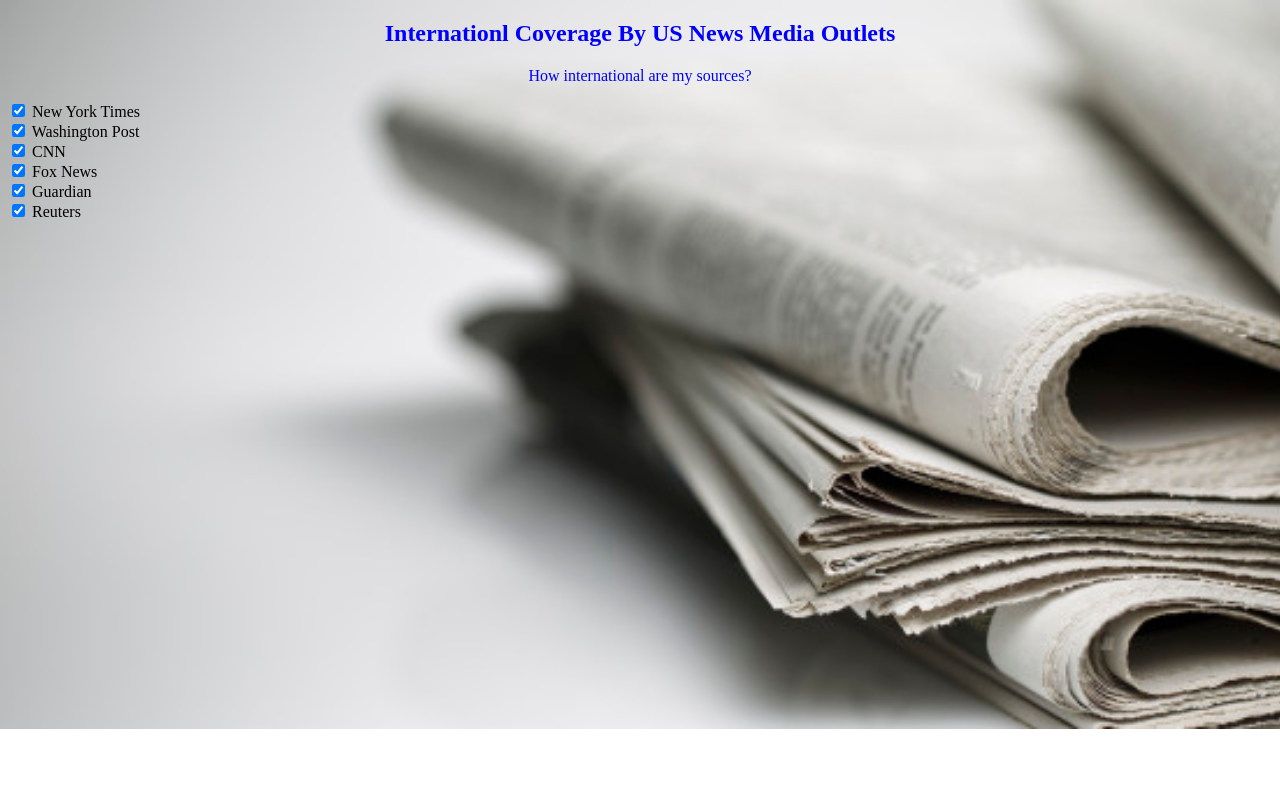
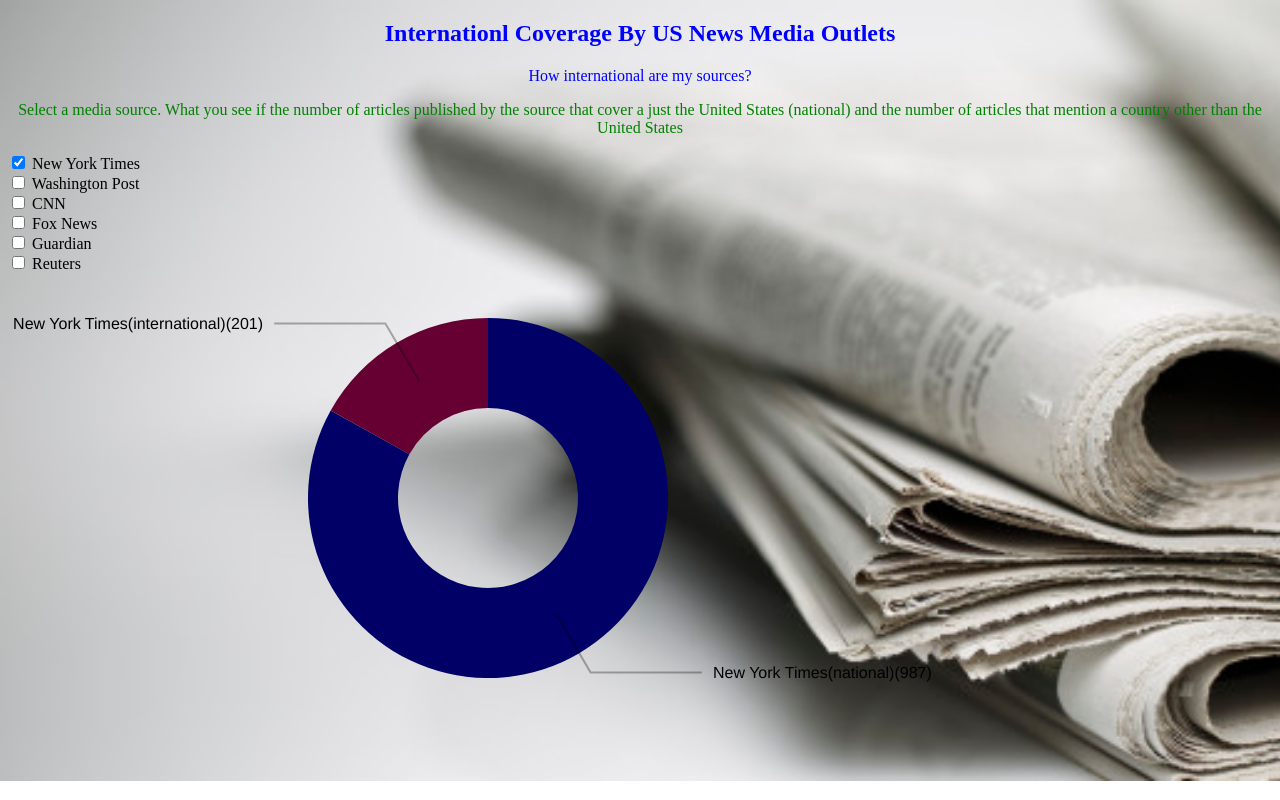
Before and after one commit to tshaffar/Media, a plain HTML site: page index.html in a window 1280 px wide. Drawn offline with nearby package versions, Linux system fonts and the light colour scheme; files whose address does not match are found by name.

Commit message:
Update index.html

```diff
--- a/index.html
+++ b/index.html
@@ -20,6 +20,8 @@ body  {
   top: 10x;
   right: 20x;
   position: relative;
+  align-items: center;
+  justify-content: center;
 }
 
 svg {
@@ -45,15 +47,16 @@ polyline{
 <div id="my_header">
 		<h2><font color="blue"><center>Internationl Coverage By US News Media Outlets</center></font></h2>
         <p><font color="blue"><center>How international are my sources?</center></font></p>
+		<p><font color="green"><center>Select a media source.  What you see if the number of articles published by the source that cover a just the United States (national) and the number of articles that mention a country other than the United States</center></font></p>
 
 <!-- Chcek Boxes -->
 	<div id="my_media_check_boxes">
-		<input type="checkbox" name="media" id="New York Times"   checked  onchange = "onMediaCheckBoxChange(this)" > New York Times<br>
-		<input type="checkbox" name="media" id="Washington Post" checked  onchange = "onMediaCheckBoxChange(this)" > Washington Post <br>
-		<input type="checkbox" name="media" id="CNN" checked  onchange = "onMediaCheckBoxChange(this)" > CNN <br>
-		<input type="checkbox" name="media" id="Fox News" checked  onchange = "onMediaCheckBoxChange(this)" > Fox News <br>
-		<input type="checkbox" name="media" id="Guardian" checked  onchange = "onMediaCheckBoxChange(this)" > Guardian <br>
-		<input type="checkbox" name="media" id="Reuters" checked  onchange = "onMediaCheckBoxChange(this)" > Reuters <br>
+		<input type="checkbox" name="media" id="New York Times"    checked  onchange = "onMediaCheckBoxChange(this)" > New York Times<br>
+		<input type="checkbox" name="media" id="Washington Post"            onchange = "onMediaCheckBoxChange(this)" > Washington Post <br>
+		<input type="checkbox" name="media" id="CNN"                        onchange = "onMediaCheckBoxChange(this)" > CNN <br>
+		<input type="checkbox" name="media" id="Fox News"                   onchange = "onMediaCheckBoxChange(this)" > Fox News <br>
+		<input type="checkbox" name="media" id="Guardian"                   onchange = "onMediaCheckBoxChange(this)" > Guardian <br>
+		<input type="checkbox" name="media" id="Reuters"                    onchange = "onMediaCheckBoxChange(this)" > Reuters <br>
 	</div>
 
 <!-- Pie Chart -->
@@ -102,15 +105,13 @@ var key = function(d){ return d.data.label; };
 
 
 
+/*d3.select(".randomize")
+	.on("click", function(){
+		change(mapData());
+	});
+*/
 
-
-d3.select(".randomize")
-	.on("click", function(){
-		change(randomData());
-	});
-
-
-function change(data,color ) {
+function change(data  ) {
 
 	/* ------- PIE SLICES -------*/
 	var slice = svg.select(".slices").selectAll("path.slice")
@@ -118,7 +119,14 @@ function change(data,color ) {
 
 	slice.enter()
 		.insert("path")
-		.style("fill", function(d) { return color(d.data.label); })
+		.style("fill", function(d) {
+				//alert( d.data.label);
+				//alert( color(d.data.label) );
+				//return "RGB(241, 196, 11)";
+				return d.data.color;
+				//return color(d.data.label);
+
+				})
 		.attr("class", "slice");
 
 	slice
@@ -209,29 +217,49 @@ function change(data,color ) {
 
 
 <script>
-function randomData (color){
+function mapData (color){
 
 var dictionary = {};
-	dictionary["New York Times"]    = 987;
-	dictionary["Washington Post"]  = 346;
-	dictionary["CNN"]				= 246;
-	dictionary["Fox News"] 			= 333;
-	dictionary["Guardian"] 			= 123;
-	dictionary["Reuters"]			= 33;
+	dictionary["New York Times(national)"]    = 987;
+	dictionary["Washington Post(national)"]  = 346;
+	dictionary["CNN(national)"]				= 246;
+	dictionary["Fox News(national)"] 			= 333;
+	dictionary["Guardian(national)"] 			= 123;
+	dictionary["Reuters(national)"]			= 33;
+
+	dictionary["New York Times(international)"]    = 201;
+	dictionary["Washington Post(international)"]  = 202;
+	dictionary["CNN(international)"]				= 203;
+	dictionary["Fox News(international)"] 			= 204;
+	dictionary["Guardian(international)"] 			= 205;
+	dictionary["Reuters(international)"]			= 206;
+
+	mediaColors = {}
+	mediaColors["New York Times(national)"]     = "RGB(   0,  0,102)";
+	mediaColors["Washington Post(national)"]    = "RGB(   0,  0,153";
+	mediaColors["CNN(national)"]				= "RGB(   0,  0,204";
+	mediaColors["Fox News(national)"] 			= "RGB(   0,  0,255";
+	mediaColors["Guardian(national)"] 			= "RGB(  51,51,255";
+	mediaColors["Reuters(national)"]			= "RGB( 102,102,255";
+
+	mediaColors["New York Times(international)"]    = "RGB(102,0,51)";
+	mediaColors["Washington Post(international)"]   = "RGB(153,0,76)";
+	mediaColors["CNN(international)"]				= "RGB(202,0,102)";
+	mediaColors["Fox News(international)"] 			= "RGB(255,0,127)";
+	mediaColors["Guardian(international)"] 			= "RGB(255,51,153)";
+	mediaColors["Reuters(international)"]			= "RGB(255,102,178)";
 
 
 	var labels = color.domain();
 	return labels.map(function(label){
-		var elementExists = document.getElementById(label);
+		//var elementExists = document.getElementById(label);
 
-		if (elementExists) {
-			if (document.getElementById(label).checked)
-				return { label: label + "("+parseInt(dictionary[label])+")", value: dictionary[label] };
-			else
-				return { label: label, value: 0 };
-		}
+		//alert("here!");
+		//alert( label );
 
-		return { label: label, value: 0 };
+		return { label: label + "("+parseInt(dictionary[label])+")",
+		         color: mediaColors[ label ],
+				 value: dictionary[label] };
 	});
 }
 
@@ -241,49 +269,72 @@ function onMediaCheckBoxChange(element){
 	var entries = new Array();
 	var theColors = new Array();
 
-var medias = [ "New York Times","Washington Post", "CNN", "Fox News", "Guardian", "Reuters" ];
-var mediaColors = [  "RGB(205, 97, 85)",
+	var medias = [ "New York Times",
+               "Washington Post",
+			   "CNN",
+			   "Fox News",
+			   "Guardian",
+			   "Reuters" ];
+
+	mediaColors = {}
+	mediaColors["New York Times(national)"]     = "RGB(23,255,108)";
+	mediaColors["Washington Post(national)"]    = "RGB(23,255,118)";
+	mediaColors["CNN(national)"]				= "RGB(23,255,128)";
+	mediaColors["Fox News(national)"] 			= "RGB(23,255,138)";
+	mediaColors["Guardian(national)"] 			= "RGB(23,255,148)";
+	mediaColors["Reuters(national)"]			= "RGB(23,255,158)";
+
+	mediaColors["New York Times(international)"]    = "RGB(241,255,108)";
+	mediaColors["Washington Post(international)"]   = "RGB(241,255,118)";
+	mediaColors["CNN(international)"]				= "RGB(241,255,128)";
+	mediaColors["Fox News(international)"] 			= "RGB(241,255,138)";
+	mediaColors["Guardian(international)"] 			= "RGB(241,255,148)";
+	mediaColors["Reuters(international)"]			= "RGB(241,255,158)";
+
+/*var mediaColors = [  "RGB(205, 97, 85)",
                      "RGB(241, 196, 11)",
 	    			 "RGB(205, 92, 30)",
 				     "RGB(205, 92, 50)",
 				     "RGB(205, 92, 70)",
 				     "RGB(205, 92, 100)"];
+*/
 
 
 for (var i=0; i<medias.length; i++) {
 	if (document.getElementById(medias[i]).checked) {
-		entries.push (medias[i] );
-		theColors.push ( mediaColors[i]);
+
+		entries.push (medias[i] + "(national)" );
+		theColors.push ( mediaColors[ medias[i]+"(national)" ]  );
 	}
 }
 
+for (var i=0; i<medias.length; i++) {
+	if (document.getElementById(medias[i]).checked) {
 
-
-
+		entries.push (medias[i] + "(international)" );
+		theColors.push (  mediaColors[ medias[i]+"(international)" ] );
+	}
+}
 
 
 var color = d3.scale.ordinal()
 	.domain(entries)
 	.range( theColors );
 
-//	.domain(["New York Times", "Washington Post", "Fox News", "NPR"])
-//	.range(["#98abc5", "#8a89a6", "#7b6888", "#6b486b"]);
+//alert( color("abc"));
 
-
-var x = randomData(color);
-
-
-
-
-change(x,color); // randomData());
-//document.write("hey"+my_dataset.toString());
-
+var theData = mapData(color);
+change( theData );
 
 }
 </script>
 
 
+<script>
+// Driver
+onMediaCheckBoxChange(null);
 
+</script>
 
 
 </body>
```
Lines whose indentation alone changed are shown as unchanged.
